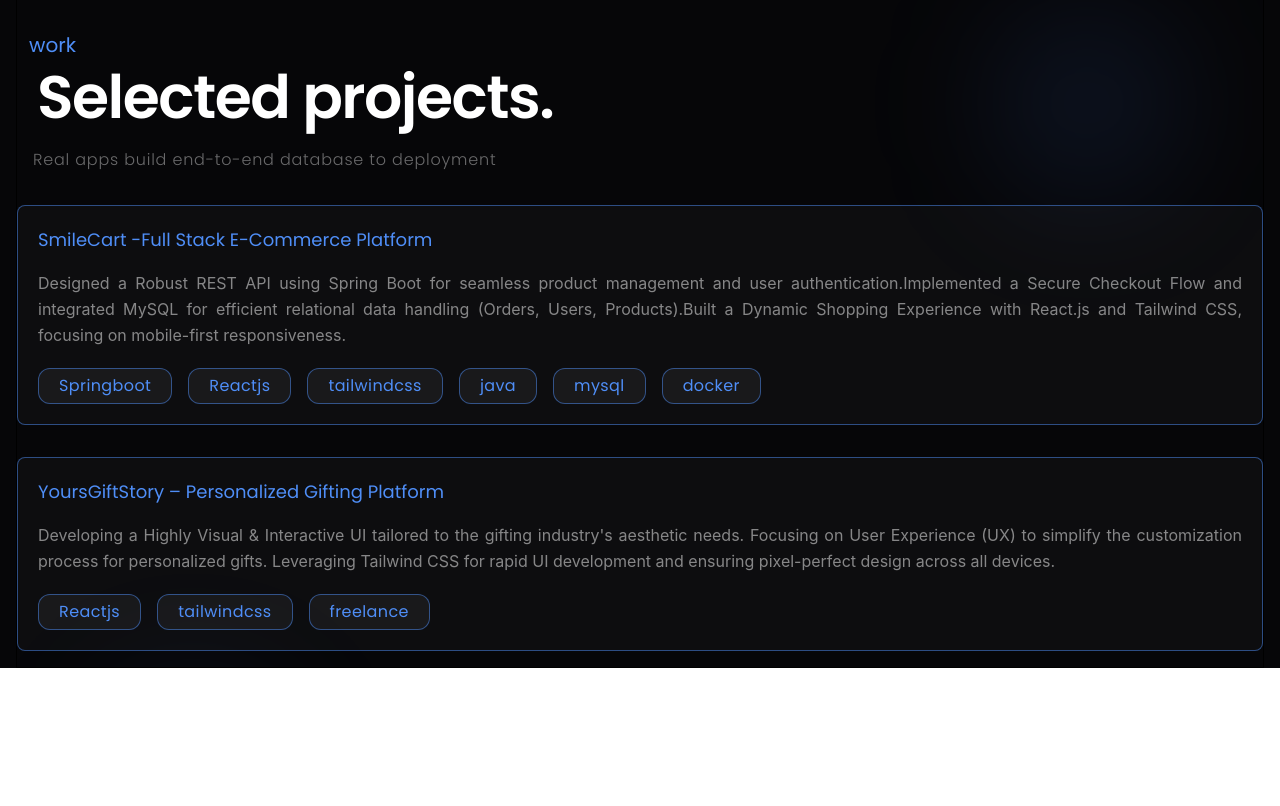
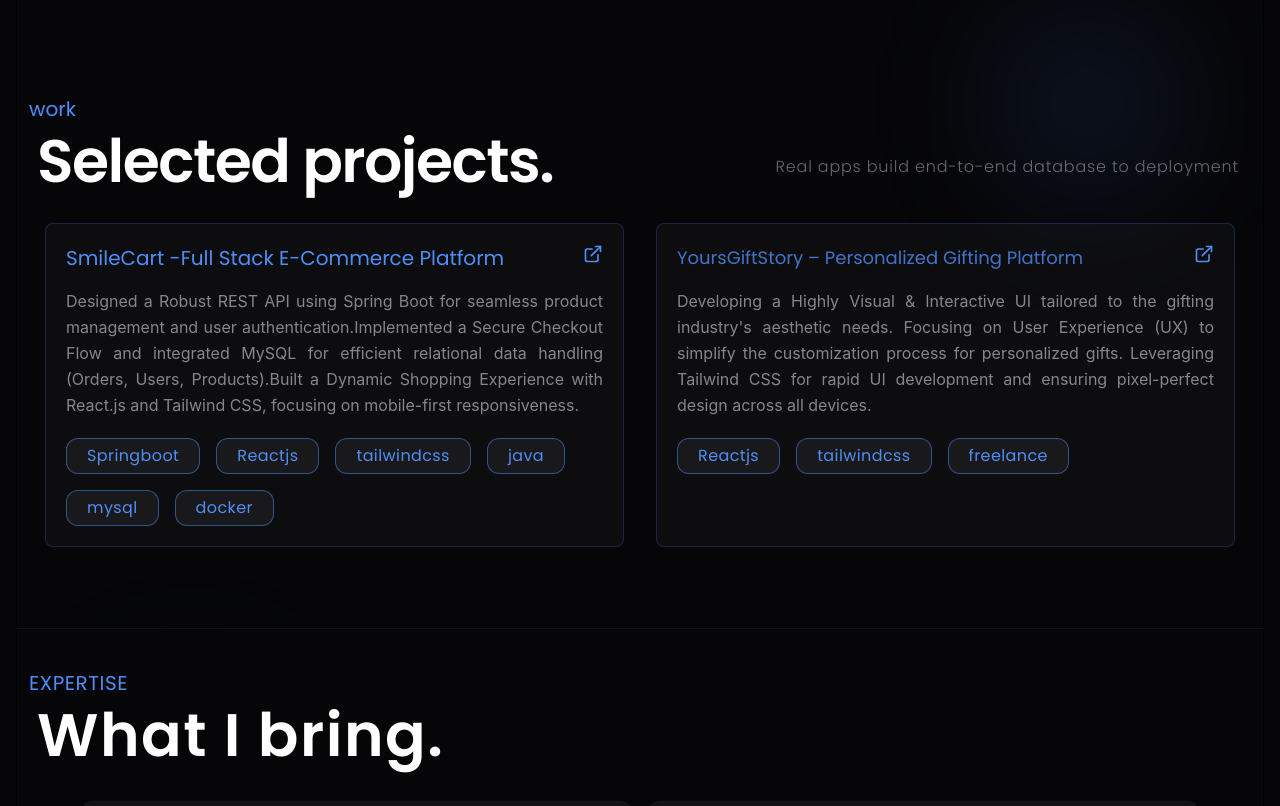
Before and after one commit to Yashwanthkumar-dev/yashwanth-portfolio, a React (Vite) app in the folder my-portfolio/: page / in a window 1280 px wide. Shown: the part 1980-2786 px from the top of the page. Before the commit the page ends 2648 px from the top, so only its background shows below. Built offline with nearby package versions, Linux system fonts and the light colour scheme.

Commit message:
completed expertise section

```diff
--- a/my-portfolio/src/App.jsx
+++ b/my-portfolio/src/App.jsx
@@ -1,3 +1,4 @@
+import { Code2, Database, ExternalLink, Layers, MonitorSmartphone } from "lucide-react";
 function App() {
   return (
     <>
@@ -194,39 +195,45 @@ function App() {
 
         {/* project section starts */}
 
-        <div className="border border-t-white/5 relative overflow-hidden py-4 mx-4">
+        <div className="border border-t-white/5 relative overflow-hidden py-20 mx-4">
           <div className="absolute bg-accent/10 w-50 h-50 top-10 right-19 rounded-full blur-3xl pointer-events-none" />
           <div className="absolute bg-accent/10 w-50 h-50 top-180 left-19 rounded-full blur-3xl pointer-events-none" />
 
           <div className="mt-13">
             <h3 className=" text-accent font-poppins ml-3 xl:text-xl">work</h3>
           </div>
+          <div className=" xl:flex items-center justify-between">
             <div>
               <h1 className="text-white font-poppins ml-5 mt-2 text-4xl font-semibold tracking-tight xl:text-6xl">
                 Selected projects.
               </h1>
             </div>
-
             <div className="mt-5">
-            <p className="text-white/40 font-poppins tracking-wider leading-relaxed font-light pl-4">
+              <p className="text-white/40 font-poppins tracking-wider leading-relaxed font-light pl-4 mr-6">
                 Real apps build end-to-end database to deployment
               </p>
             </div>
-
-          <div className="border border-accent/50 rounded-lg p-5 leading-relaxed mt-8 bg-white/3">
-            <div>
-              <h1 className="font-poppins text-accent text-lg">
+          </div>
+          <div className="xl:grid grid-cols-2 gap-8 lg:grid lg:grid-cols-2 mx-7">
+            <div className="border border-accent/20 rounded-lg p-5 leading-relaxed mt-8 bg-white/3 group">
+              <div className="flex item-center justify-between">
+                <h1 className="font-poppins text-accent text-lg sm:text-xl">
                   SmileCart -Full Stack E-Commerce Platform
                 </h1>
-              <i></i>
+                <a href="">
+                  <ExternalLink
+                    size={20}
+                    className="text-accent group-hover:scale-[1.3] duration-700 transition-all"
+                  />
+                </a>
               </div>
 
               <div>
                 <p className="text-white/50 text-justify leading-relaxed mt-4 text-md">
                   Designed a Robust REST API using Spring Boot for seamless
-                product management and user authentication.Implemented a Secure
-                Checkout Flow and integrated MySQL for efficient relational data
-                handling {"(Orders, Users, Products)."}
+                  product management and user authentication.Implemented a
+                  Secure Checkout Flow and integrated MySQL for efficient
+                  relational data handling {"(Orders, Users, Products)."}
                   Built a Dynamic Shopping Experience with React.js and Tailwind
                   CSS, focusing on mobile-first responsiveness.
                 </p>
@@ -254,21 +261,28 @@ function App() {
               </ul>
             </div>
 
-          <div className="border border-accent/50 rounded-lg p-5 leading-relaxed mt-8 bg-white/3">
-            <div>
-              <h1 className="font-poppins text-accent text-lg">
+            <div className="border border-accent/20 rounded-lg p-5 leading-relaxed mt-8 bg-white/3 group">
+              <div className="flex item-center justify-between">
+                <h1 className="font-poppins text-accent/80 text-lg">
                   YoursGiftStory – Personalized Gifting Platform
                 </h1>
-              <i></i>
+                <a href="">
+                  <ExternalLink
+                    size={20}
+                    className="text-accent group-hover:scale-[1.3] duration-700 transition-all"
+                  />
+                </a>
               </div>
 
               <div>
                 <p className="text-white/50 text-justify leading-relaxed mt-4 text-md">
                   Developing a Highly Visual & Interactive UI tailored to the
-                gifting industry's aesthetic needs. Focusing on User Experience
-                {" (UX)"} to simplify the customization process for personalized
-                gifts. Leveraging Tailwind CSS for rapid UI development and
-                ensuring pixel-perfect design across all devices.
+                  gifting industry's aesthetic needs. Focusing on User
+                  Experience
+                  {" (UX)"} to simplify the customization process for
+                  personalized gifts. Leveraging Tailwind CSS for rapid UI
+                  development and ensuring pixel-perfect design across all
+                  devices.
                 </p>
               </div>
 
@@ -285,7 +299,86 @@ function App() {
               </ul>
             </div>
           </div>
+        </div>
         {/* project section ends */}
+
+        {/* expertise section starts */}
+        <div className="border border-t-white/5 mx-4">
+          <p className="text-accent font-poppins ml-3 xl:text-xl uppercase mt-10 tracking-wide">
+            expertise
+          </p>
+          <h1 className="text-white font-poppins ml-5 mt-2 text-4xl font-semibold tracking-wide xl:text-6xl">
+            What I bring.
+          </h1>
+          {/* cart starts */}
+          <div className="grid grid-cols-1 md:grid-cols-2 md:gap-4 lg:mx-16">
+            {/* 1 card */}
+            <div className="border border-white/2 bg-white/5 p-6 rounded-xl mt-9">
+              <h1 className="text-white/60 font-poppins capitalize text-2xl text-center leading-relaxed">Full-Stack Architecture</h1>
+              <div className="flex items-center gap-3 mt-4 text-lg">
+                <i >
+                  <Layers size={20} className="text-accent/60"/>
+                </i>
+                <h2 className="text-accent/60 capitalize font-poppins">building logic and experience</h2>
+              </div>
+              <p className="text-white/50 text-justify mt-4 font-poppins capitalize leading-relaxed">
+                I don’t just build features; I architect systems where every
+                piece fits perfectly. My strength lies in bridging the gap
+                between a high-performance Java/Spring Boot backend and a
+                seamless React frontend. For me, it’s about ensuring that the
+                complex logic hidden under the hood translates into a fast,
+                intuitive, and reliable experience for the user. I make sure the
+                'handshake' between the server and the browser is always
+                flawless.
+              </p>
+            </div>
+
+            {/* 2 card */}
+            <div className="border border-white/2 bg-white/5 p-6 rounded-xl mt-9">
+              <h1 className="text-white/60 font-poppins capitalize text-2xl text-center leading-relaxed">Backend & Database</h1>
+              <div className="flex items-center gap-3 mt-4 text-lg">
+                <i >
+                  <Database size={20} className="text-accent/60"/>
+                </i>
+                <h2 className="text-accent/60 capitalize font-poppins">Data Built for the Long Haul</h2>
+              </div>
+              <p className="text-white/50 text-justify mt-4 font-poppins capitalize leading-relaxed">
+               I believe a product is only as strong as its foundation. Whether it’s managing thousands of products in SmileCart or handling custom client data, I focus on building clean MySQL schemas that are optimized for speed and integrity. I’m obsessed with database normalization and query performance because I know that as your business scales, your data shouldn't be what slows you down. I build for today with an eye on tomorrow.
+              </p>
+            </div>
+
+            {/* 3 card */}
+            <div className="border border-white/2 bg-white/5 p-6 rounded-xl mt-9">
+              <h1 className="text-white/60 font-poppins capitalize text-2xl text-center leading-relaxed">Frontend Excellence</h1>
+              <div className="flex items-center gap-3 mt-4 text-lg">
+                <i >
+                  <MonitorSmartphone size={20} className="text-accent/60"/>
+                </i>
+                <h2 className="text-accent/60 capitalize font-poppins">Interfaces with an Impact</h2>
+              </div>
+              <p className="text-white/50 text-justify mt-4 font-poppins capitalize leading-relaxed">
+               Code is invisible to the user—the interface is everything. That’s why I treat the frontend with as much respect as the backend logic. Using Tailwind CSS, I craft pixel-perfect, mobile-first UIs that don't just look good but feel natural to use. In projects like YoursGiftStory, I focus on the 'micro-moments'—smooth transitions and rapid load times—because I know that a great user experience is what turns a visitor into a loyal customer.
+              </p>
+            </div>
+
+            {/* 4 card */}
+            <div className="border border-white/2 bg-white/5 p-6 rounded-xl mt-9">
+              <h1 className="text-white/60 font-poppins capitalize text-2xl text-center leading-relaxed">Software Engineering</h1>
+              <div className="flex items-center gap-3 mt-4 text-lg">
+                <i >
+                  <Code2 size={20} className="text-accent/60"/>
+                </i>
+                <h2 className="text-accent/60 capitalize font-poppins">Code that Speaks for Itself</h2>
+              </div>
+              <p className="text-white/50 text-justify mt-4 font-poppins capitalize leading-relaxed">
+               I’m a firm believer that 'done' is not the same as 'right.' I write code that is clean, modular, and built to be shared. By following SOLID principles and maintaining strict engineering standards, I ensure that my projects are easy to maintain and simple to scale. I focus on reducing technical debt from day one, so that when the business needs to pivot or grow, the codebase is a launchpad, not an anchor.
+              </p>
+            </div>
+          </div>
+          {/* cart ends*/}
+        </div>
+
+        {/* expertise section ends */}
       </div>
     </>
   );
```
Lines whose indentation alone changed are shown as unchanged.
